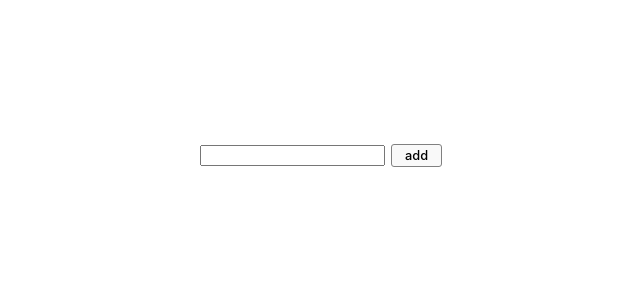
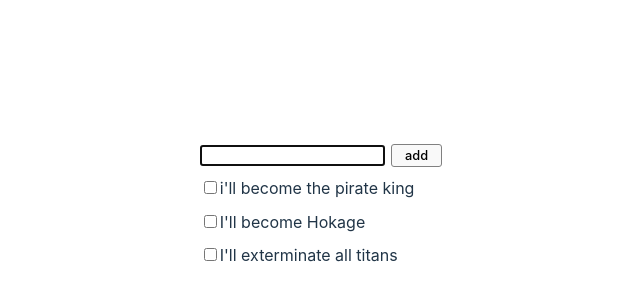
Before and after one commit to booi-dev/todo-redux-app, a React (Vite) app: page / in a window 1280 px wide. Shown: the part 18-318 px from the top of the page, without its empty margins (316-956 px from the left). Built offline with nearby package versions, Linux system fonts and the light colour scheme.

Commit message:
Add todos / todo component

```diff
--- a/src/App.css
+++ b/src/App.css
@@ -3,7 +3,7 @@
   margin-top: 10%;
   margin-inline: auto;
   padding: 2rem;
-  text-align: center;
+  /* text-align: center; */
 }
 
 .card {
--- a/src/App.jsx
+++ b/src/App.jsx
@@ -1,11 +1,32 @@
 import TodoInput from "./TodoInput";
-import Todo from "./Todo";
+import Todos from "./Todos";
+
 import './App.css'
 
 function App() {
+
+  const initialTodos = [
+    {
+      id: 1,
+      complete: false,
+      name: "i'll become the pirate king"
+    },
+    {
+      id: 2,
+      complete: true,
+      name: "I'll become Hokage"
+    },
+    {
+      id: 3,
+      complete: false,
+      name: "I'll exterminate all titans"
+    }
+  ]
+
   return (
     <div className="App">
       <TodoInput />
+      <Todos initialTodos={initialTodos} />
     </div>
   )
 }
--- a/src/Todo.css
+++ b/src/Todo.css
@@ -1,3 +1,3 @@
-#checkbox {
-  width: 50px;
+.todo {
+  margin-block: 0.6em;
 }
--- a/src/Todo.jsx
+++ b/src/Todo.jsx
@@ -1,18 +1,12 @@
 import { useState } from 'react'
 import './Todo.css'
 
-function Todo() {
-    const [note, setNote] = useState('')
-
-    const noteInputHandler = function (e) {
-        setNote(e.target.value);
-    }
-
+function Todo({ todo }) {
+    console.log(todo)
     return (
-        <div>
+        <div className='todo'>
             <input type="checkbox" id='checkbox' />
-            <span>todo one alooha</span>
-
+            <span>{todo.name}</span>
         </div>
     )
 }
--- a/src/TodoInput.jsx
+++ b/src/TodoInput.jsx
@@ -1,11 +1,42 @@
-import { Fragment } from 'react'
+import { useState, useRef, useEffect, Fragment } from 'react'
 
 function TodoInput() {
+    const inputRef = useRef()
+
+    let initialTodo = {
+        id: 1,
+        complete: false,
+        name: ""
+    }
+
+    useEffect(() => {
+        inputRef.current.focus()
+    })
+
+    const inputHandler = function (e) {
+        // initialTodo = { ...initialTodo, name: e.target.value }
+        initialTodo = { ...initialTodo, name: inputRef.current.value }
+    }
+
+    const submitHandler = function (e) {
+        e.preventDefault();
+        console.log(initialTodo.name)
+    }
+
+    const enterHandler = function (e) {
+        e.key === "Enter" && submitHandler(e)
+    }
 
     return (
         <Fragment>
-            <input />
-            <button>add</button>
+            <form onSubmit={submitHandler}>
+                <input
+                    ref={inputRef}
+                    onChange={inputHandler}
+                    onKeyDown={enterHandler}
+                />
+                <button type='submit'>add</button>
+            </form>
         </Fragment>
     )
 
--- /dev/null
+++ b/src/Todos.jsx
@@ -0,0 +1,21 @@
+import { useState } from 'react'
+import Todo from "./Todo";
+
+function Todos({ initialTodos }) {
+    const [todos, setTodos] = useState(initialTodos)
+
+    // console.log(todos)
+
+    return (
+        <>
+            {todos.map(todo => (
+                <Todo
+                    key={todo.id}
+                    todo={todo}
+                />
+            ))}
+        </>
+    )
+}
+
+export default Todos;
```
Also changed, not shown: Todos.jsx (deleted, +0 -11 lines), 1 other file (tests, documents, lock files or other folders).
